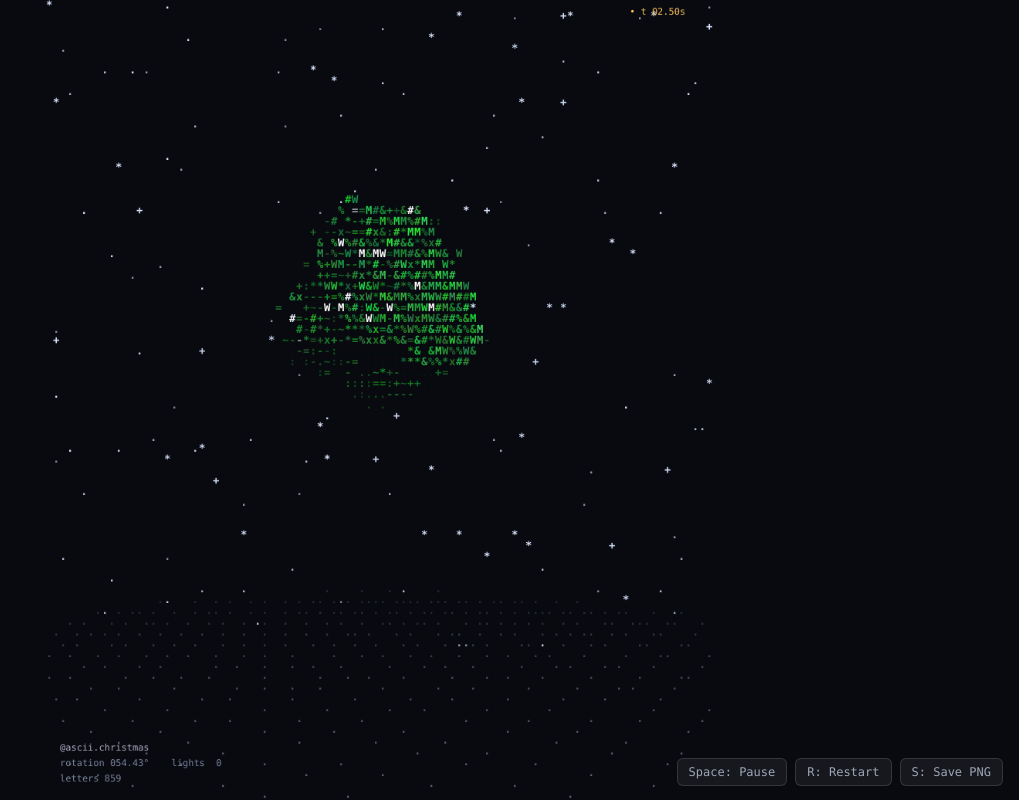
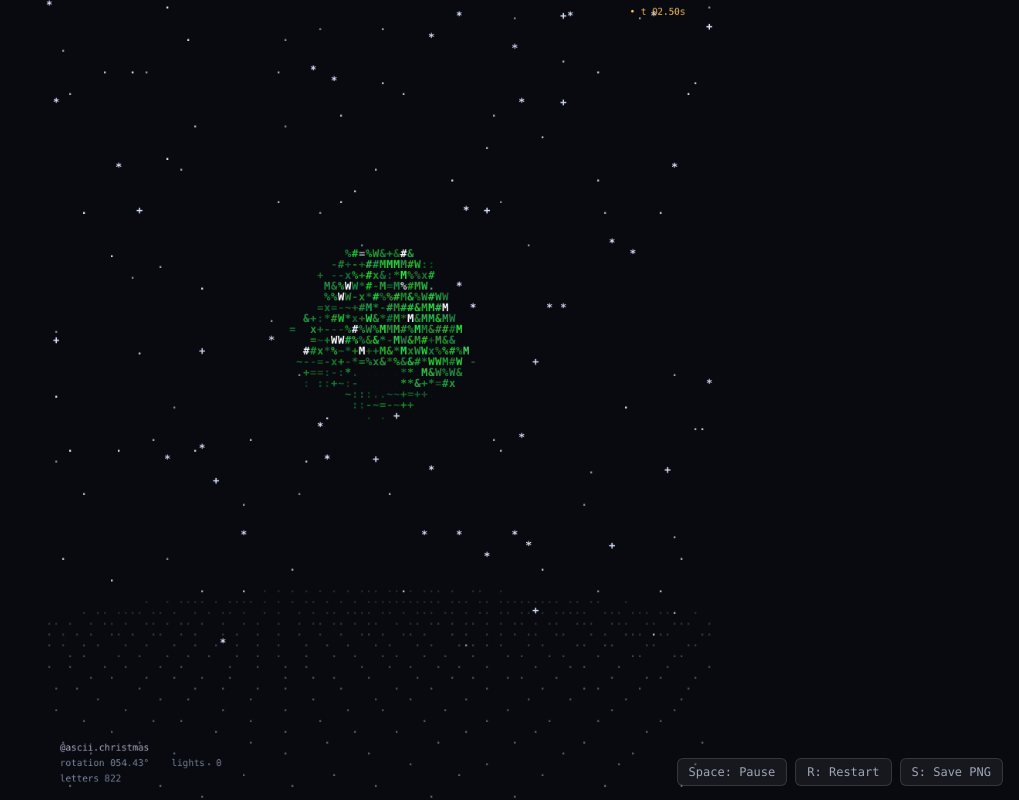
Before and after one commit to Shinichikudo22/QuaNoelcuabe, a plain HTML site: page index.html in a window 1280 px wide. Shown: the whole page, without its empty margins (261-1280 px from the left). Drawn offline with Linux system fonts and the light colour scheme; animation ran at ten frames a second.

Commit message:
Update index.html

```diff
--- a/index.html
+++ b/index.html
@@ -509,16 +509,16 @@
       // ==========================================
       // 4. PHÉP CHIẾU 3D -> 2D & VẼ NGÔI SAO ĐỈNH
       // ==========================================
-      const camZ = 2.95;
-      const sinP = Math.sin(0.11);
-      const cosP = Math.cos(0.11);
-      const fov = 1.72;
+      const camZ = 3.35;
+      const sinP = Math.sin(0.14);
+      const cosP = Math.cos(0.14);
+      const fov = 1.65;
       const aspect = CH / CW;
 
       function project(x, y, z, cosA, sinA) {
         const rx = x * cosA - z * sinA;
         const rz = x * sinA + z * cosA;
-        const cy = y + 0.14;
+        const cy = y + 0.22;
         const cz = rz + camZ;
 
         const py = cy * cosP - cz * sinP;
```
